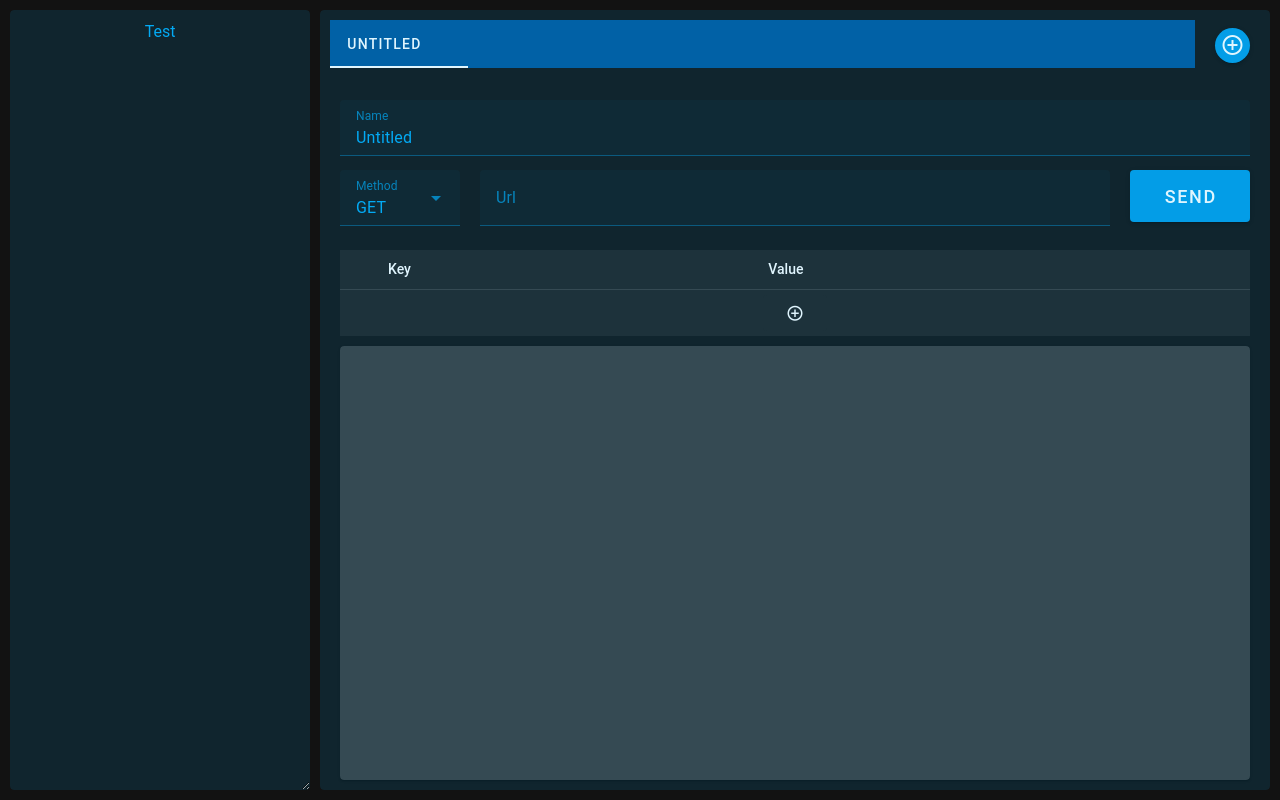
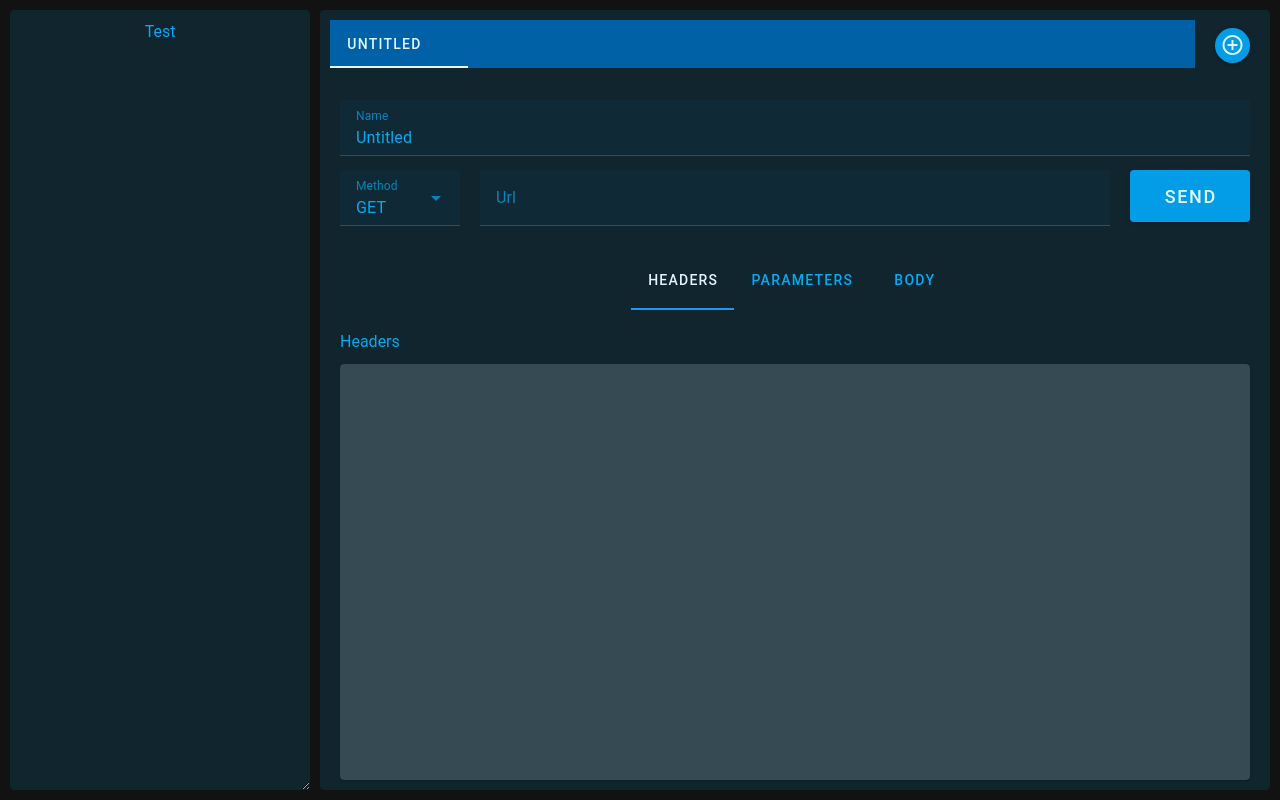
Before and after one commit to MadMac/api-tester, a Vue app: page / in a window 1280 px wide. Built offline with nearby package versions, Linux system fonts and the light colour scheme.

Commit message:
Start adding body and headers tabs

```diff
--- a/src/App.vue
+++ b/src/App.vue
@@ -10,6 +10,7 @@ import TabRow from './components/TabRow.vue';
 import ParameterTable from './components/ParameterTable.vue';
 
 const requestType = ref("GET");
+const additionalFeatures = ref();
 
 const init_tabs = () => {
   console.log("Add tab")
@@ -152,7 +153,7 @@ const activeTabName = computed({
     console.log(requestStore.activeTab)
     if (requestStore.activeTab && requestStore.activeTab.data) {
       return requestStore.activeTab.data.name;
-     }
+    }
     return ""
   },
   set(newValue: string) {
@@ -165,7 +166,7 @@ const activeTabUrl = computed({
     console.log(requestStore.activeTab)
     if (requestStore.activeTab && requestStore.activeTab.data) {
       return requestStore.activeTab.data.url;
-     }
+    }
     return ""
   },
   set(newValue: string) {
@@ -184,8 +185,7 @@ const activeTabUrl = computed({
       </div>
       <div class="flex-container">
         <div class="flex-row">
-          <v-text-field label="Name" class="input-col" v-model="activeTabName"
-            hide-details="auto"></v-text-field>
+          <v-text-field label="Name" class="input-col" v-model="activeTabName" hide-details="auto"></v-text-field>
         </div>
         <div class="flex-row">
           <v-select label="Method" :items="['GET', 'POST', 'PUT', 'DELETE']" class="select-col"
@@ -196,7 +196,29 @@ const activeTabUrl = computed({
           </v-btn>
         </div>
         <div class="flex-row-grow">
-          <ParameterTable />
+          <v-tabs align-tabs="center" color="white" height="60" slider-color="#2196F3" v-model="additionalFeatures"
+            class="tab-bottom-margin">
+            <v-tab value="headers">
+              Headers
+            </v-tab>
+            <v-tab value="parameters">
+              Parameters
+            </v-tab>
+            <v-tab value="body">
+              Body
+            </v-tab>
+          </v-tabs>
+          <v-tabs-window v-model="additionalFeatures">
+            <v-tabs-window-item value="headers">
+              Headers
+            </v-tabs-window-item>
+            <v-tabs-window-item value="parameters">
+              <ParameterTable />
+            </v-tabs-window-item>
+            <v-tabs-window-item value="body">
+              Body
+            </v-tabs-window-item>
+          </v-tabs-window>
         </div>
         <div class="result-container">
           <v-card class="result-card">
@@ -303,4 +325,8 @@ const activeTabUrl = computed({
   text-align: right;
   margin: 10px;
 }
+
+.tab-bottom-margin {
+  margin-bottom: 20px;
+}
 </style>
```
